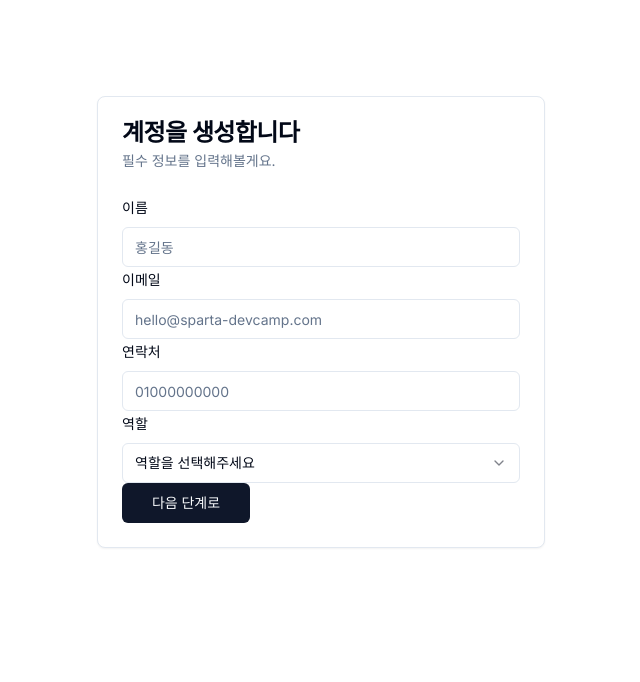
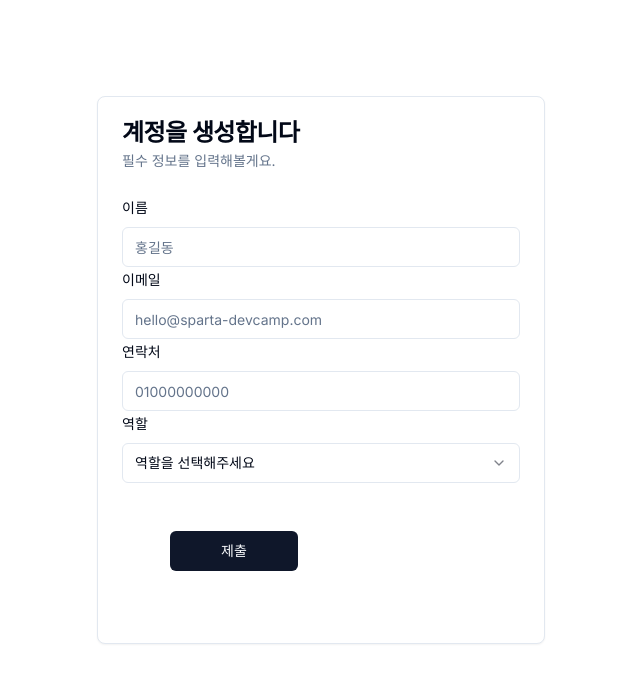
Before and after one commit to yongseung-song/scc_devcamp_auth-payment, a Next.js app: page / in a window 1280 px wide. Shown: the top 682 px of the page, without its empty margins (319-959 px from the left). Built offline with nearby package versions, Linux system fonts and the light colour scheme.

Commit message:
feat : signup 1단계 -> 2단계 로직 만드는 중

```diff
--- a/src/app/(root)/_components/SignUpForm.tsx
+++ b/src/app/(root)/_components/SignUpForm.tsx
@@ -1,10 +1,11 @@
 'use client';
 
+import { Button } from '@/components/ui/button';
 import { zodResolver } from '@hookform/resolvers/zod';
+import { useState } from 'react';
 import { useForm } from 'react-hook-form';
 import { z } from 'zod';
-import { Button } from '../../../components/ui/button';
-import { Form, FormField } from '../../../components/ui/form';
+import { Form } from '../../../components/ui/form';
 import {
   SIGNUP_CONTACT,
   SIGNUP_EMAIL,
@@ -15,6 +16,7 @@ import { formSchema } from '../utils/formSchema';
 import { InputField } from './InputField';
 
 export default function SignUpForm() {
+  const [step, setStep] = useState(0);
   const form = useForm<z.infer<typeof formSchema>>({
     resolver: zodResolver(formSchema),
     defaultValues: {
@@ -24,27 +26,29 @@ export default function SignUpForm() {
       [SIGNUP_ROLE.id]: '',
     },
   });
+  const onSubmit = (values: z.infer<typeof formSchema>) => {
+    console.log(values);
+  };
+
+  const onClickNextStep = () => {
+    const values = form.getValues();
+    const { errors } = form.formState;
+    if (errors.password || errors.passwordConfirm) {
+    }
+  };
   return (
     <Form {...form}>
       <form onSubmit={form.handleSubmit(onSubmit)}>
-        <FormField
-          control={form.control}
-          name="username"
-          render={({ field }) => (
         <div>
           <InputField inputField={SIGNUP_NAME} />
           <InputField inputField={SIGNUP_EMAIL} />
           <InputField inputField={SIGNUP_CONTACT} />
           <InputField inputField={SIGNUP_ROLE} />
         </div>
-          )}
-        />
-        <Button className="w-32">다음 단계로</Button>
+        <Button className="w-32 m-12" onClick={onClickNextStep}>
+          제출
+        </Button>
       </form>
     </Form>
   );
 }
-
-function onSubmit(values: z.infer<typeof formSchema>) {
-  console.log(values);
-}
--- a/src/app/(root)/utils/formSchema.ts
+++ b/src/app/(root)/utils/formSchema.ts
@@ -12,7 +12,7 @@ import {
 export const formSchema = z.object({
   [SIGNUP_NAME.id]: z
     .string()
-    .min(3, { message: '이름은 두 글자 이상이어야 합니다.' }),
+    .min(2, { message: '이름은 두 글자 이상이어야 합니다.' }),
   [SIGNUP_EMAIL.id]: z
     .string()
     .email({ message: '올바른 이메일을 입력해주세요' }),
```
Lines whose indentation alone changed are shown as unchanged.
